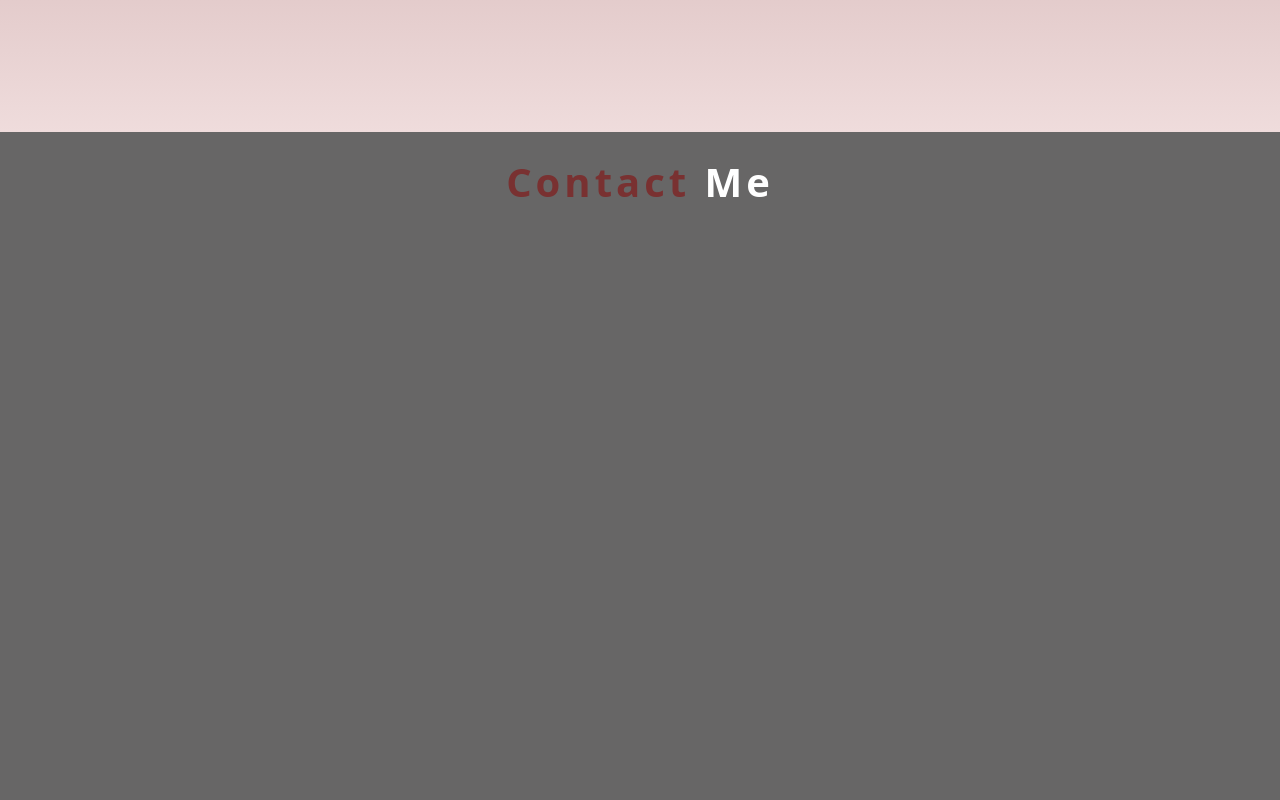
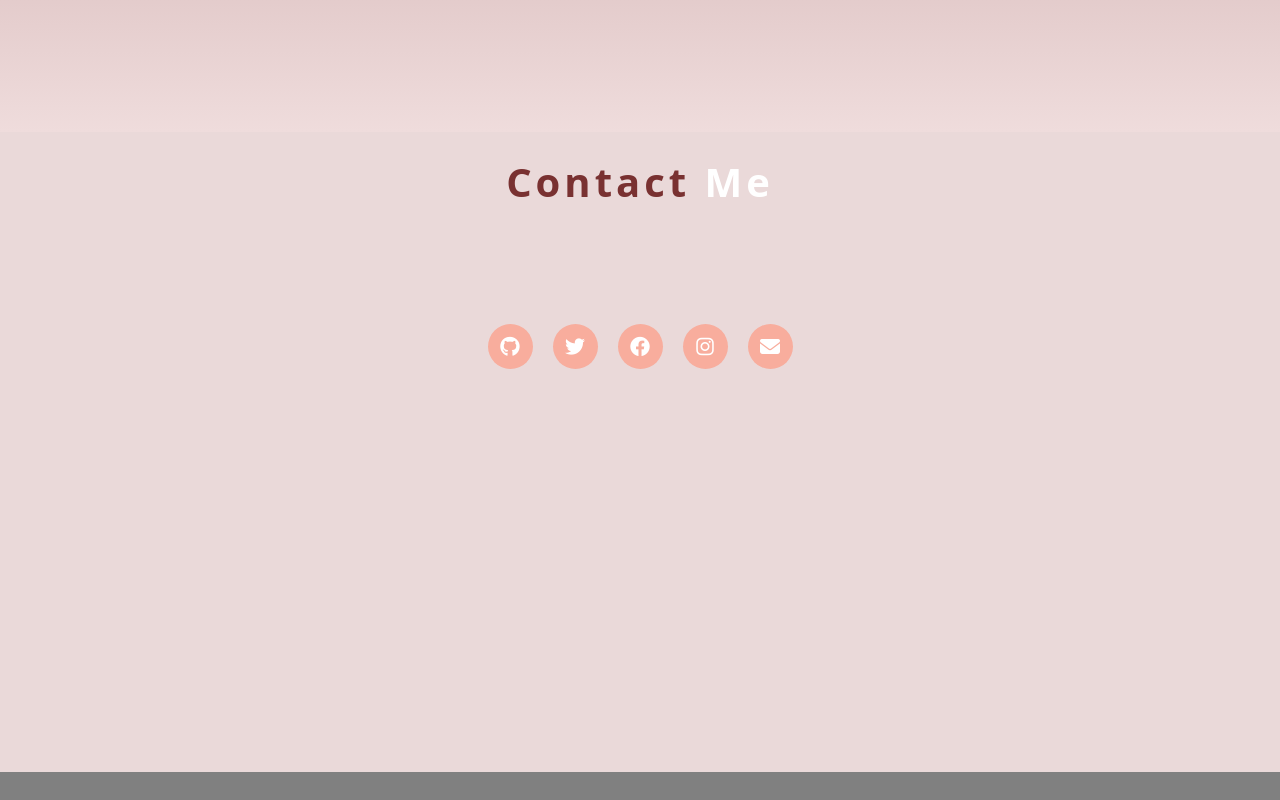
Before and after one commit to ayreneYS/portfolio-v2, a plain HTML site: page index.html in a window 1280 px wide. Shown: the part 2680-3480 px from the top of the page. Drawn offline with Linux system fonts and the light colour scheme.

Commit message:
Portfolio version II

```diff
--- a/index.html
+++ b/index.html
@@ -186,6 +186,20 @@
       <div class="title">
         <h2><span>contact</span> me</h2>
       </div>
+
+      <div class="social">
+        <a href="#"><i class="fa-brands fa-github"></i></a>
+        <a href="https://twitter.com/ayreneYS"
+          ><i class="fa-brands fa-twitter"></i
+        ></a>
+        <a href="https://www.facebook.com/ayreneYS"
+          ><i class="fa-brands fa-facebook"></i
+        ></a>
+        <a href="https://www.instagram.com/ayrene.ys/"
+          ><i class="fa-brands fa-instagram"></i
+        ></a>
+        <a href="#home"><i class="fa-solid fa-envelope"></i></a>
+      </div>
     </section>
 
     <!-- footer -->
--- a/styles/skill.css
+++ b/styles/skill.css
@@ -24,3 +24,36 @@
   margin-top: 140px;
   font-size: 23px;
 }
+
+/* --------------------- */
+/* CONTACTS */
+
+#contact {
+  background: rgb(234, 217, 217);
+  overflow: hidden;
+}
+
+.social {
+  display: flex;
+  justify-content: center;
+  margin-top: 100px;
+}
+
+.social a {
+  width: 45px;
+  height: 45px;
+  display: flex;
+  align-items: center;
+  justify-content: center;
+  background: #f8ad9d;
+  border-radius: 50%;
+  margin: 22px 10px;
+  color: #fff;
+  text-decoration: none;
+  font-size: 20px;
+}
+
+.social a:hover {
+  transform: scale(1.3);
+  transition: 0.3s;
+}
```
